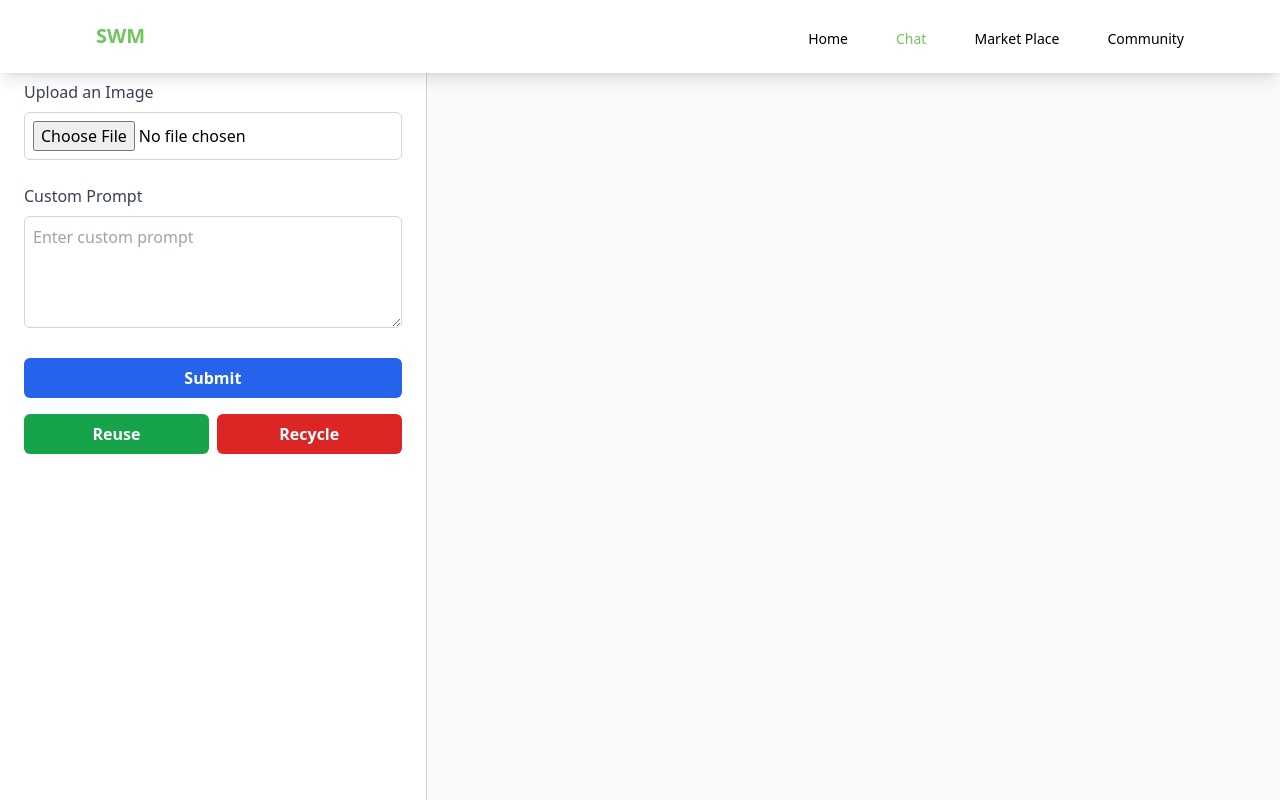
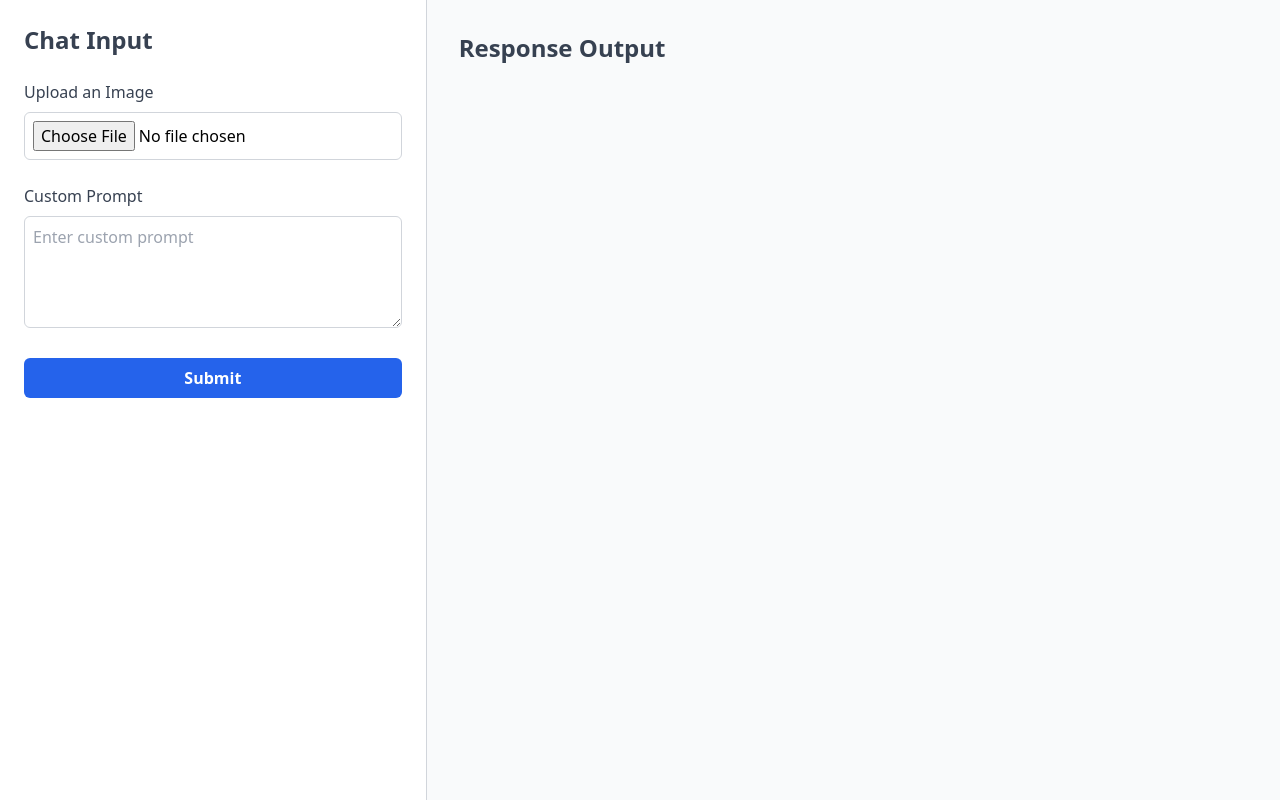
Before and after one commit to ashutoshnautiyal7/smart-waste-management-frontend, a Next.js app: page /chat in a window 1280 px wide. Built offline with nearby package versions, Linux system fonts and the light colour scheme.

Commit message:
finished

```diff
--- a/app/chat/page.js
+++ b/app/chat/page.js
@@ -108,7 +108,7 @@ const page = () => {
           "Content-Type": "multipart/form-data",
         },
       });
-      setResponse(res.data.description);
+      setResponse(res.data.description );
     } catch (error) {
       console.error("Error uploading the image:", error);
       setResponse("Error processing the image.");
@@ -185,7 +185,7 @@ const page = () => {
           </button>
 
           <div className="flex space-x-2">
-            <button
+            {/* <button
               onClick={handleSubmitReuse}
               className={`w-full bg-green-600 text-white font-bold py-2 px-4 rounded-md focus:outline-none focus:ring-2 focus:ring-green-500 transition duration-300 hover:bg-green-700 ${
                 loading ? 'opacity-50 cursor-not-allowed' : ''
@@ -193,9 +193,9 @@ const page = () => {
               disabled={loading}
             >
               {loading ? 'Processing...' : 'Reuse'}
-            </button>
+            </button> */}
 
-            <button
+            {/* <button
               onClick={handleSubmitRecycle}
               className={`w-full bg-red-600 text-white font-bold py-2 px-4 rounded-md focus:outline-none focus:ring-2 focus:ring-red-500 transition duration-300 hover:bg-red-700 ${
                 loading ? 'opacity-50 cursor-not-allowed' : ''
@@ -203,7 +203,7 @@ const page = () => {
               disabled={loading}
             >
               {loading ? 'Processing...' : 'Recycle'}
-            </button>
+            </button> */}
           </div>
         </div>
       </form>
@@ -221,7 +221,8 @@ const page = () => {
           <div
             className="prose prose-lg text-gray-700 overflow-y-auto max-h-[50vh]"
             dangerouslySetInnerHTML={{ __html: formatResponseToHTML(response) }}
-          />
+            />
+
         </div>
       )}
     </div>
--- a/app/layout.js
+++ b/app/layout.js
@@ -24,7 +24,6 @@ export default function RootLayout({ children }) {
       <body
         className={`${geistSans.variable} ${geistMono.variable} antialiased`}
       >
-        <Navbar />
         {children}
       </body>
     </html>
--- a/components/Hero/Hero.jsx
+++ b/components/Hero/Hero.jsx
@@ -5,7 +5,7 @@ const Hero = () => {
   return (
     <section className="py-[10rem] flex justify-center items-center flex-col">
       <h1 className="font-philosopher text-5xl text-[#71c55d] text-bold">
-        Smart Waste Management System
+        Smart LandslideDetectionSystem
       </h1>
       <p className="font-roboto text-2xl text-[#777] mt-3">
         "Smart Waste, Bright Future: Clean, Green, and Efficient!"
--- a/components/LeftSection/LeftSection.jsx
+++ b/components/LeftSection/LeftSection.jsx
@@ -30,7 +30,7 @@ const LeftSection = ({
   const scrollContainerRef = useRef(null);
   const [publish, setPublish] = useState("Publish");
 
-  // Waste Category State
+  // LandslideCategory State
   const [wasteCategory, setWasteCategory] = useState("");
   const [selectedCategory, setSelectedCategory] = useState('');
   const [filteredPosts, setFilteredPosts] = useState(posts);
@@ -121,7 +121,7 @@ const LeftSection = ({
       price,
       address,
       city,
-      wasteCategory, // Adding the waste category to the data
+      wasteCategory, // Adding the Landslidecategory to the data
     };
 
 
@@ -233,10 +233,10 @@ const LeftSection = ({
         </div>
 
 
-          {/* Waste Category Dropdown */}
+          {/* LandslideCategory Dropdown */}
     <div>
         <select value={wasteCategory} onChange={handleWasteCategoryChange} required>
-          <option value="">Select Waste Category</option>
+          <option value="">Select LandslideCategory</option>
           <option value="PLASTIC">Plastic</option>
           <option value="METAL">Metal</option>
           <option value="PAPER">Paper</option>
--- a/components/Navbar/Navbar.jsx
+++ b/components/Navbar/Navbar.jsx
@@ -53,7 +53,7 @@ const Navbar = () => {
               aria-label="Home"
               className="text-[#71c55d] text-xl font-bold"
             >
-              SWM
+              Landslide Detection
             </Link>
           </div>
           <div>
```
Also changed, not shown: 1 other file (tests, documents, lock files or other folders).
